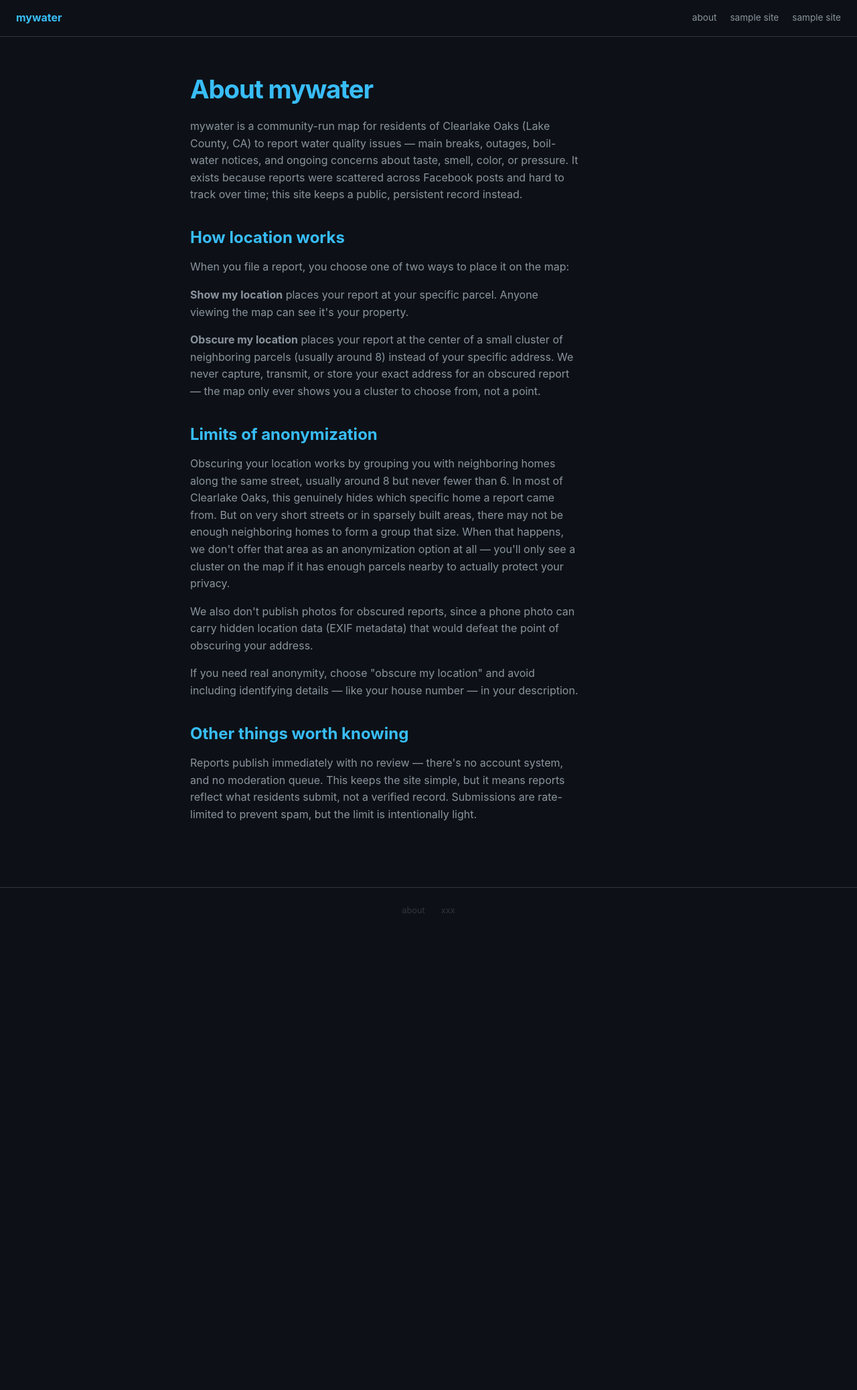
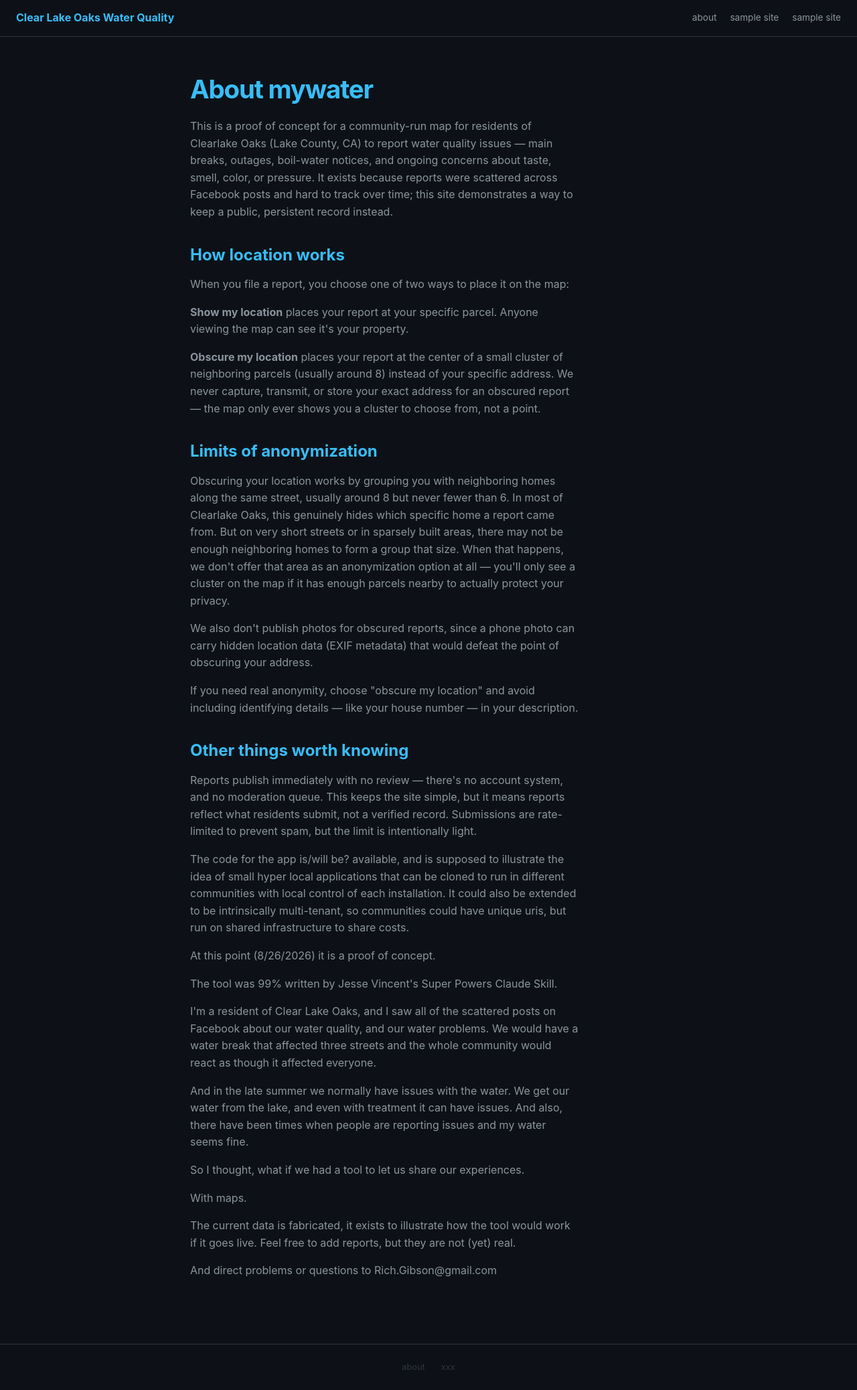
Before and after one commit to RichGibson/mywater, a FastAPI app: page /about in a window 1280 px wide. Shown: the whole page at 67% size. Before the commit the page ends 1364 px from the top, so only its background shows below. Run offline with FastAPI, Linux system fonts and the light colour scheme; parts of the project's set-up code (start-up, migrations or seed data) failed here and were passed over.

Commit message:
Rebrand copy for clo-waterquality.com launch, add About proof-of-concept disclosure
Site chrome now reads "Clear Lake Oaks Water Quality" / clo-waterquality
instead of the generic mywater product name. About page expands on the
proof-of-concept framing: personal origin story, contact email, note that
current data is fabricated demo data, and the hyper-local/cloneable-per-
community angle for the tool itself.

Co-Authored-By: Claude Sonnet 5 <noreply@anthropic.com>
Claude-Session: https://claude.ai/code/session_01EQE2LqV8dkwoC6sHegbPqi

```diff
--- a/templates/about.html
+++ b/templates/about.html
@@ -5,10 +5,10 @@
 {% block content %}
 <h1>About mywater</h1>
 <p>
-  mywater is a community-run map for residents of Clearlake Oaks (Lake County, CA) to
+  This is a proof of concept for a community-run map for residents of Clearlake Oaks (Lake County, CA) to
   report water quality issues — main breaks, outages, boil-water notices, and ongoing
   concerns about taste, smell, color, or pressure. It exists because reports were
-  scattered across Facebook posts and hard to track over time; this site keeps a
+  scattered across Facebook posts and hard to track over time; this site demonstrates a way to keep a
   public, persistent record instead.
 </p>
 
@@ -54,4 +54,43 @@
   residents submit, not a verified record. Submissions are rate-limited to prevent
   spam, but the limit is intentionally light.
 </p>
+
+<p>
+The code for the app is/will be? available, and is supposed to illustrate the idea of
+small hyper local applications that can be cloned to run in different communities with
+local control of each installation.
+
+It could also be extended to be intrinsically multi-tenant, so communities could have
+unique uris, but run on shared infrastructure to share costs.
+</p>
+<p>
+At this point (8/26/2026) it is a proof of concept.
+</p>
+<p>
+The tool was 99% written by Jesse Vincent's Super Powers Claude Skill.
+</p>
+<p>I'm a resident of Clear Lake Oaks, and I saw all of the scattered posts on Facebook
+about our water quality, and our water problems.
+
+We would have a water break that affected three streets and the whole community would
+react as though it affected everyone.
+</p>
+<p>
+And in the late summer we normally have issues with the water. We get our water from the
+lake, and even with treatment it can have issues. And also, there have been times when
+people are reporting issues and my water seems fine.
+</p>
+<p>
+So I thought, what if we had a tool to let us share our experiences.
+</p>
+<p>
+With maps.
+</p>
+<p>
+The current data is fabricated, it exists to illustrate how the tool would work if it goes live. Feel free to add
+reports, but they are not (yet) real.
+</p>
+<p>
+And direct problems or questions to Rich.Gibson@gmail.com
+</p>
 {% endblock %}
--- a/templates/base.html
+++ b/templates/base.html
@@ -3,14 +3,14 @@
 <head>
   <meta charset="UTF-8" />
   <meta name="viewport" content="width=device-width, initial-scale=1.0" />
-  <title>{% block title %}mywater{% endblock %}</title>
+  <title>{% block title %}clo-waterquality{% endblock %}</title>
   <link rel="stylesheet" href="/static/style.css" />
   {% block head %}{% endblock %}
 </head>
 <body class="{% block body_class %}{% endblock %}">
 
   <nav>
-    <span class="site-name"><a href="/">mywater</a></span>
+    <span class="site-name"><a href="/">Clear Lake Oaks Water Quality</a></span>
     <div class="siblings">
       <a href="/about">about</a>
       <a href="https://">sample site</a>
--- a/templates/index.html
+++ b/templates/index.html
@@ -1,6 +1,6 @@
 {% extends "base.html" %}
 
-{% block title %}mywater — Clearlake Oaks water reports{% endblock %}
+{% block title %}Test project for Clearlake Oaks water reports{% endblock %}
 
 {% block body_class %}map-page{% endblock %}
 
```
